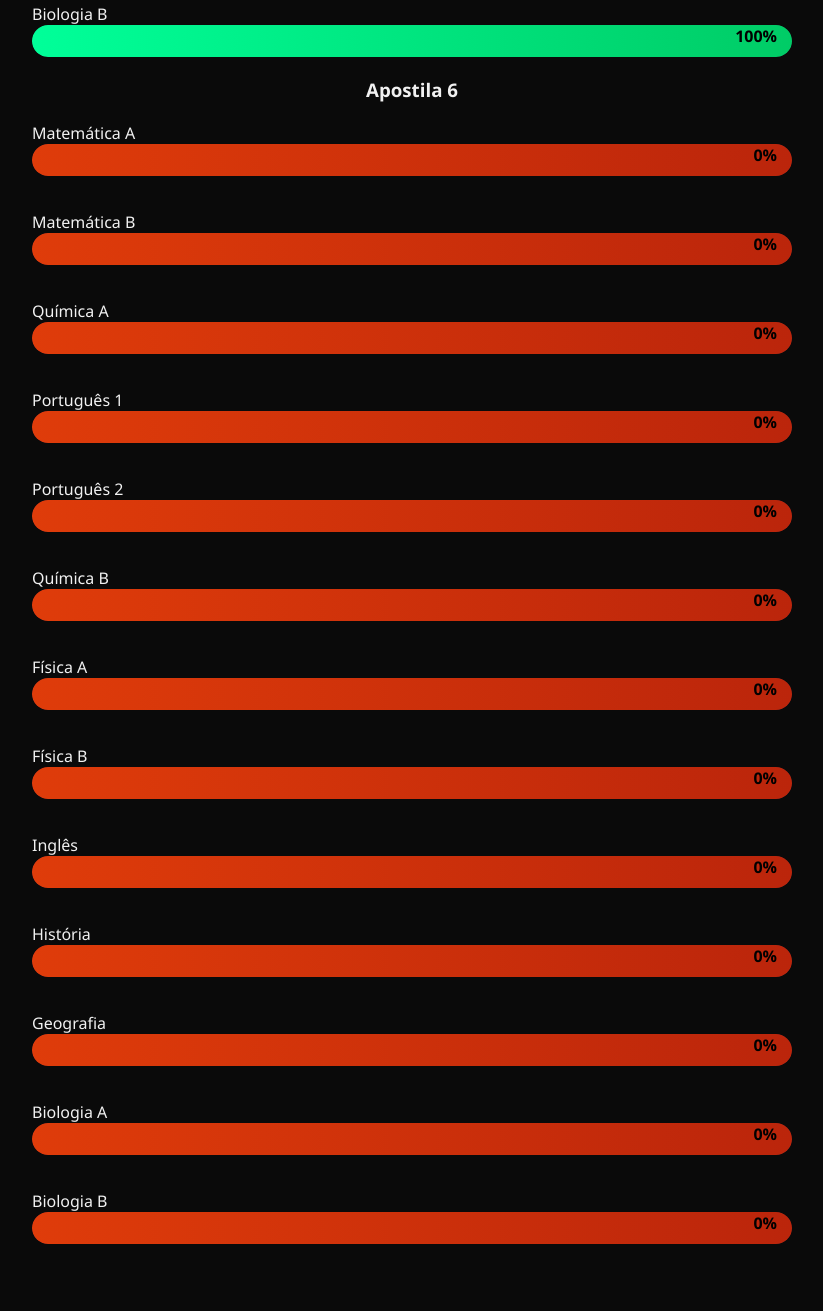
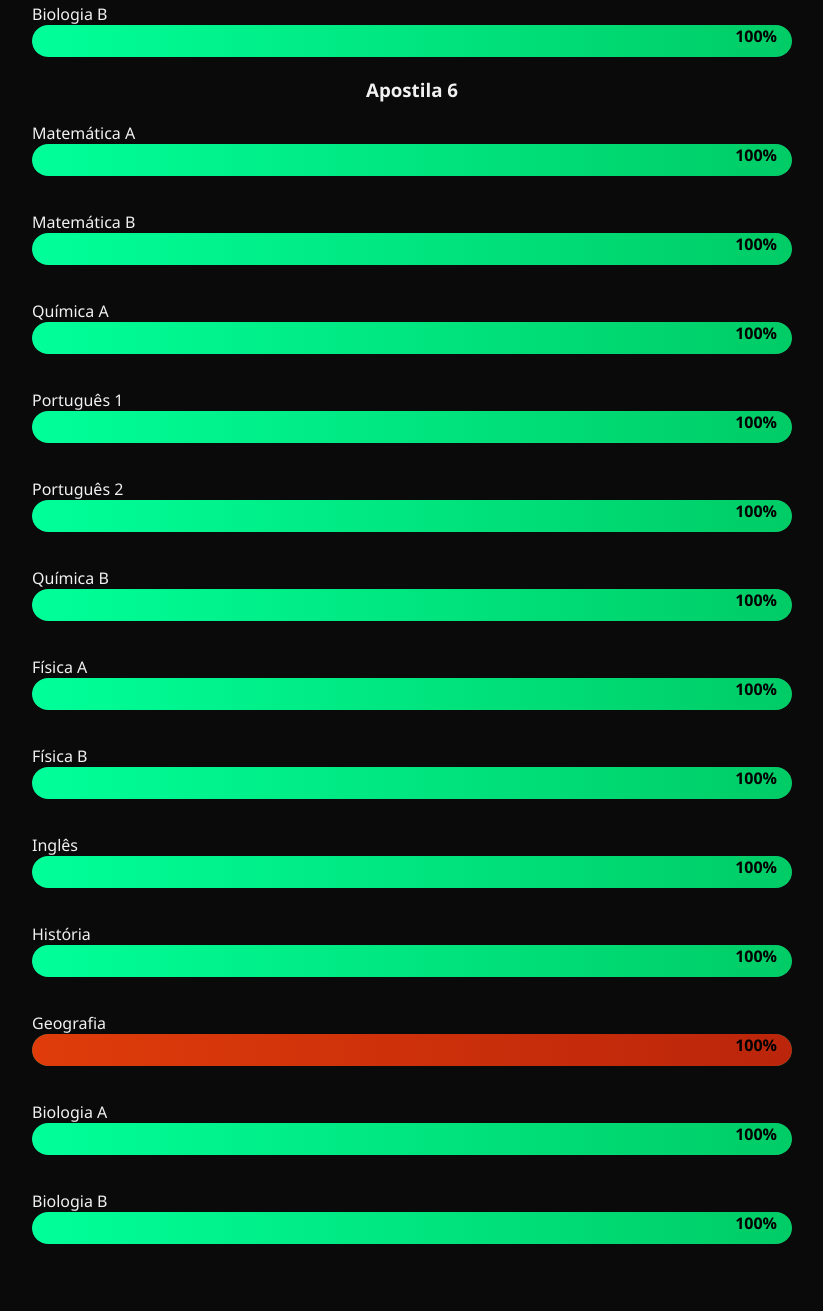
Before and after one commit to rafaei312654/ratbot, a plain HTML site: page public/aluno2.html in a window 1280 px wide. Shown: the part 1469-2780 px from the top of the page, without its empty margins (228-1051 px from the left). Drawn offline with Linux system fonts and the light colour scheme.

Commit message:
Update aluno2.html

```diff
--- a/public/aluno2.html
+++ b/public/aluno2.html
@@ -41,19 +41,19 @@
 
     <h3 style="text-align: center; margin: 20px 0;">Apostila 6</h3>
     <section class="progress-section">
-      <div class="barra-vermelha"><span>Matemática A</span><div class="red"><div class="fillred">0%</div></div></div>
-      <div class="barra-vermelha"><span>Matemática B</span><div class="red"><div class="fillred">0%</div></div></div>
-      <div class="barra-vermelha"><span>Química A</span><div class="red"><div class="fillred">0%</div></div></div>
-      <div class="barra-vermelha"><span>Português 1</span><div class="red"><div class="fillred">0%</div></div></div>
-      <div class="barra-vermelha"><span>Português 2</span><div class="red"><div class="fillred">0%</div></div></div>
-      <div class="barra-vermelha"><span>Química B</span><div class="red"><div class="fillred">0%</div></div></div>
-      <div class="barra-vermelha"><span>Física A</span><div class="red"><div class="fillred">0%</div></div></div>
-      <div class="barra-vermelha"><span>Física B</span><div class="red"><div class="fillred">0%</div></div></div>
-      <div class="barra-vermelha"><span>Inglês</span><div class="red"><div class="fillred">0%</div></div></div>
-      <div class="barra-vermelha"><span>História</span><div class="red"><div class="fillred">0%</div></div></div>
-      <div class="barra-vermelha"><span>Geografia</span><div class="red"><div class="fillred">0%</div></div></div>
-      <div class="barra-vermelha"><span>Biologia A</span><div class="red"><div class="fillred">0%</div></div></div>
-      <div class="barra-vermelha"><span>Biologia B</span><div class="red"><div class="fillred">0%</div></div></div>
+      <div class="barra-vermelha"><span>Matemática A</span><div class="bargreen"><div class="fillgreen">100%</div></div></div>
+      <div class="barra-vermelha"><span>Matemática B</span><div class="bargreen"><div class="fillgreen">100%</div></div></div>
+      <div class="barra-vermelha"><span>Química A</span><div class="bargreen"><div class="fillgreen">100%</div></div></div>
+      <div class="barra-vermelha"><span>Português 1</span><div class="bargreen"><div class="fillgreen">100%</div></div></div>
+      <div class="barra-vermelha"><span>Português 2</span><div class="bargreen"><div class="fillgreen">100%</div></div></div>
+      <div class="barra-vermelha"><span>Química B</span><div class="bargreen"><div class="fillgreen">100%</div></div></div>
+      <div class="barra-vermelha"><span>Física A</span><div class="bargreen"><div class="fillgreen">100%</div></div></div>
+      <div class="barra-vermelha"><span>Física B</span><div class="bargreen"><div class="fillgreen">100%</div></div></div>
+      <div class="barra-vermelha"><span>Inglês</span><div class="bargreen"><div class="fillgreen">100%</div></div></div>
+      <div class="barra-vermelha"><span>História</span><div class="bargreen"><div class="fillgreen">100%</div></div></div>
+      <div class="barra-vermelha"><span>Geografia</span><div class="bargreen"><div class="fillred">100%</div></div></div>
+      <div class="barra-vermelha"><span>Biologia A</span><div class="bargreen"><div class="fillgreen">100%</div></div></div>
+      <div class="barra-vermelha"><span>Biologia B</span><div class="bargreen"><div class="fillgreen">100%</div></div></div>
 
     </section>
   </main>
```
